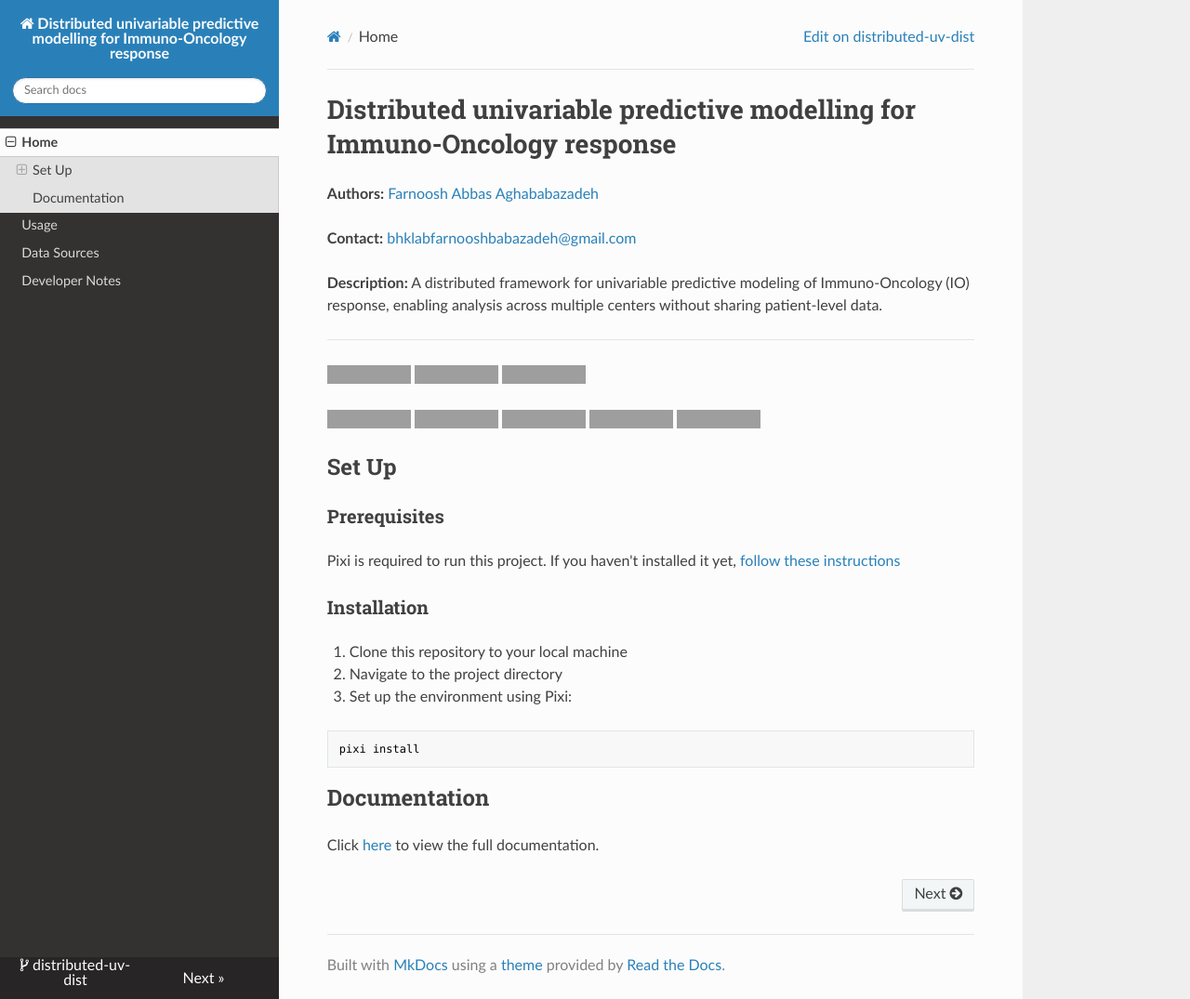
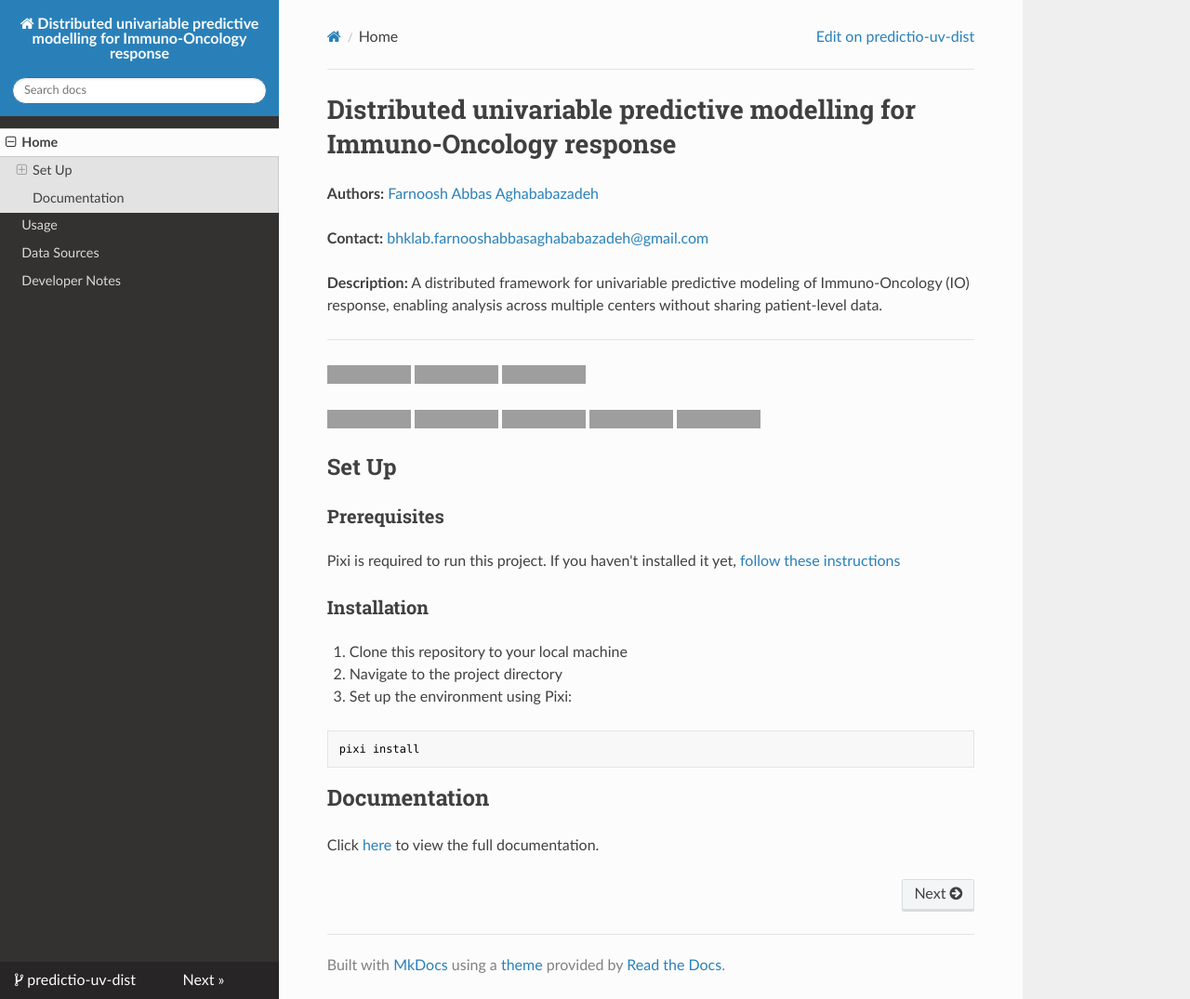
Before and after one commit to bhklab/PredictIO-UV-Dist, an MkDocs documentation site: the page built from docs/README.md, in a window 1280 px wide and 1075 px high, cut to the strip 0-1075 px from the top of the window. Shown: the whole strip at 93% size. Built offline with MkDocs 1.6.1, drawn with Linux system fonts in a browser that asks for light colours; nearby versions of some CDN libraries; grey boxes are pictures that could not be loaded.

Commit message:
feat: first commit

```diff
--- a/.bhklab-template-builder-answers.yml
+++ b/.bhklab-template-builder-answers.yml
@@ -1,7 +1,7 @@
 # Changes here will be overwritten by Copier
 _commit: v0.14.1
 _src_path: gh:bhklab/bhklab-project-template
-author_email: bhklabfarnooshbabazadeh@gmail.com
+author_email: bhklab.farnooshabbasaghababazadeh@gmail.com
 author_full_name: Farnoosh Abbas Aghababazadeh
 github_username: RibaA
 has_additional_authors: false
@@ -9,7 +9,7 @@ project_description: A distributed framework for univariable predictive modeling
     Immuno-Oncology (IO) response, enabling analysis across multiple centers without
     sharing patient-level data.
 project_name: Distributed univariable predictive modelling for Immuno-Oncology response
-project_slug: distributed-uv-dist
-publish_to_github: true
+project_slug: predictio-uv-dist
+publish_to_github: false
 python_version: '3.12'
 repo_location: bhklab
--- a/docs/README.md
+++ b/docs/README.md
@@ -2,7 +2,7 @@
 
 **Authors:** [Farnoosh Abbas Aghababazadeh](https://github.com/RibaA)
 
-**Contact:** [bhklabfarnooshbabazadeh@gmail.com](mailto:bhklabfarnooshbabazadeh@gmail.com)
+**Contact:** [bhklab.farnooshabbasaghababazadeh@gmail.com](mailto:bhklab.farnooshabbasaghababazadeh@gmail.com)
 
 **Description:** A distributed framework for univariable predictive modeling of Immuno-Oncology (IO) response, enabling analysis across multiple centers without sharing patient-level data.
 
@@ -12,11 +12,11 @@
 [![Ruff](https://img.shields.io/endpoint?url=https://raw.githubusercontent.com/astral-sh/ruff/main/assets/badge/v2.json&style=flat-square)](https://github.com/astral-sh/ruff)
 [![Built with Material for MkDocs](https://img.shields.io/badge/mkdocs--material-gray?logo=materialformkdocs&style=flat-square)](https://github.com/squidfunk/mkdocs-material)
 
-![GitHub last commit](https://img.shields.io/github/last-commit/bhklab/distributed-uv-dist?style=flat-square)
-![GitHub issues](https://img.shields.io/github/issues/bhklab/distributed-uv-dist?style=flat-square)
-![GitHub pull requests](https://img.shields.io/github/issues-pr/bhklab/distributed-uv-dist?style=flat-square)
-![GitHub contributors](https://img.shields.io/github/contributors/bhklab/distributed-uv-dist?style=flat-square)
-![GitHub release (latest by date)](https://img.shields.io/github/v/release/bhklab/distributed-uv-dist?style=flat-square)
+![GitHub last commit](https://img.shields.io/github/last-commit/bhklab/predictio-uv-dist?style=flat-square)
+![GitHub issues](https://img.shields.io/github/issues/bhklab/predictio-uv-dist?style=flat-square)
+![GitHub pull requests](https://img.shields.io/github/issues-pr/bhklab/predictio-uv-dist?style=flat-square)
+![GitHub contributors](https://img.shields.io/github/contributors/bhklab/predictio-uv-dist?style=flat-square)
+![GitHub release (latest by date)](https://img.shields.io/github/v/release/bhklab/predictio-uv-dist?style=flat-square)
 
 ## Set Up
 
@@ -37,4 +37,4 @@ pixi install
 
 ## Documentation
 
-Click [here](https://bhklab.github.io/distributed-uv-dist) to view the full documentation.
+Click [here](https://bhklab.github.io/predictio-uv-dist) to view the full documentation.
--- a/mkdocs.yaml
+++ b/mkdocs.yaml
@@ -1,6 +1,6 @@
 site_name: Distributed univariable predictive modelling for Immuno-Oncology response
-repo_url: https://github.com/bhklab/distributed-uv-dist
-repo_name: distributed-uv-dist
+repo_url: https://github.com/bhklab/predictio-uv-dist
+repo_name: predictio-uv-dist
 site_description: Package documentation for Distributed univariable predictive modelling for Immuno-Oncology response
 site_author: Farnoosh Abbas Aghababazadeh
 
@@ -31,4 +31,4 @@ plugins:
     - include-markdown                  # allows for including Markdown files into another Markdown file
 
 extra:
-    homepage: https://bhklab.github.io/distributed-uv-dist
+    homepage: https://bhklab.github.io/predictio-uv-dist
--- a/pixi.toml
+++ b/pixi.toml
@@ -1,7 +1,7 @@
 [workspace]
-name = "distributed-uv-dist"
+name = "predictio-uv-dist"
 authors = [
-    "Farnoosh Abbas Aghababazadeh <bhklabfarnooshbabazadeh@gmail.com>"
+    "Farnoosh Abbas Aghababazadeh <bhklab.farnooshabbasaghababazadeh@gmail.com>"
 ]
 description = "A distributed framework for univariable predictive modeling of Immuno-Oncology (IO) response, enabling analysis across multiple centers without sharing patient-level data."
 license = "MIT"
```
